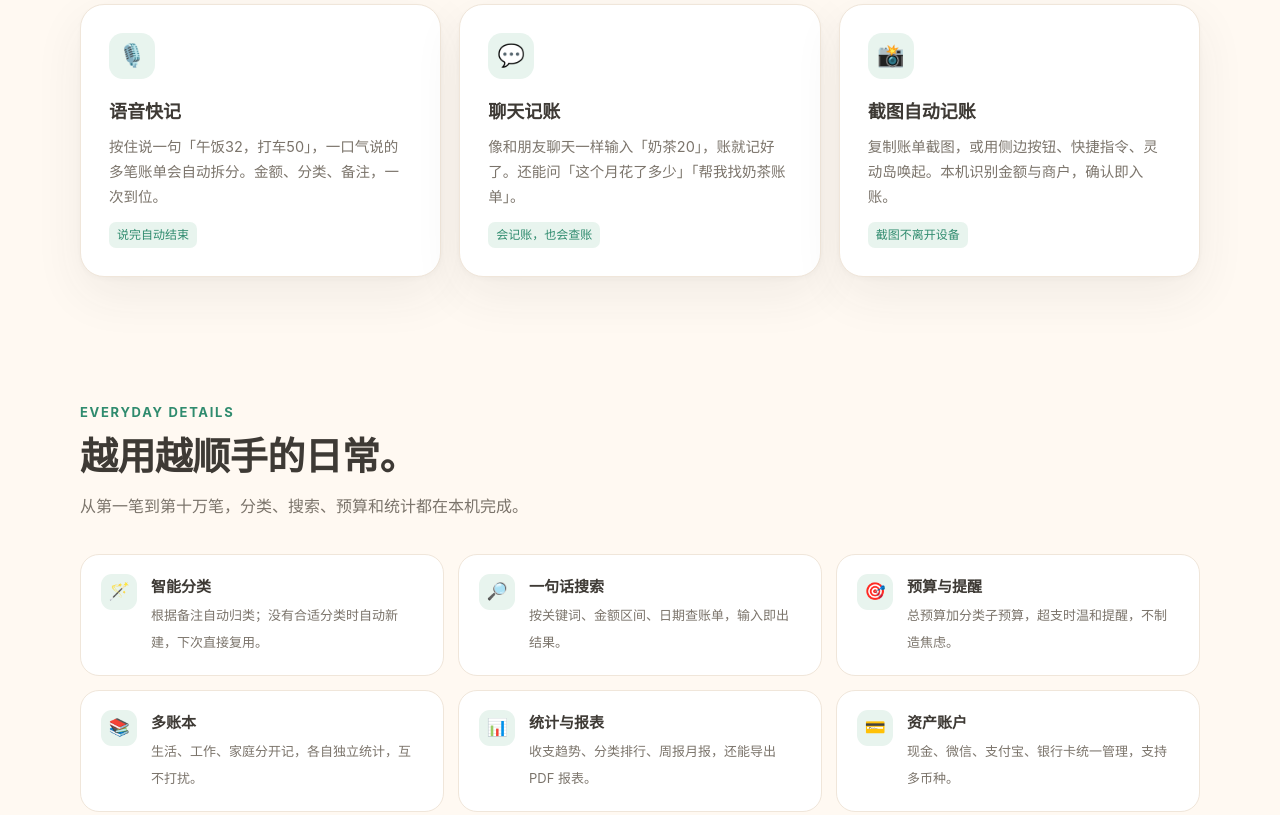
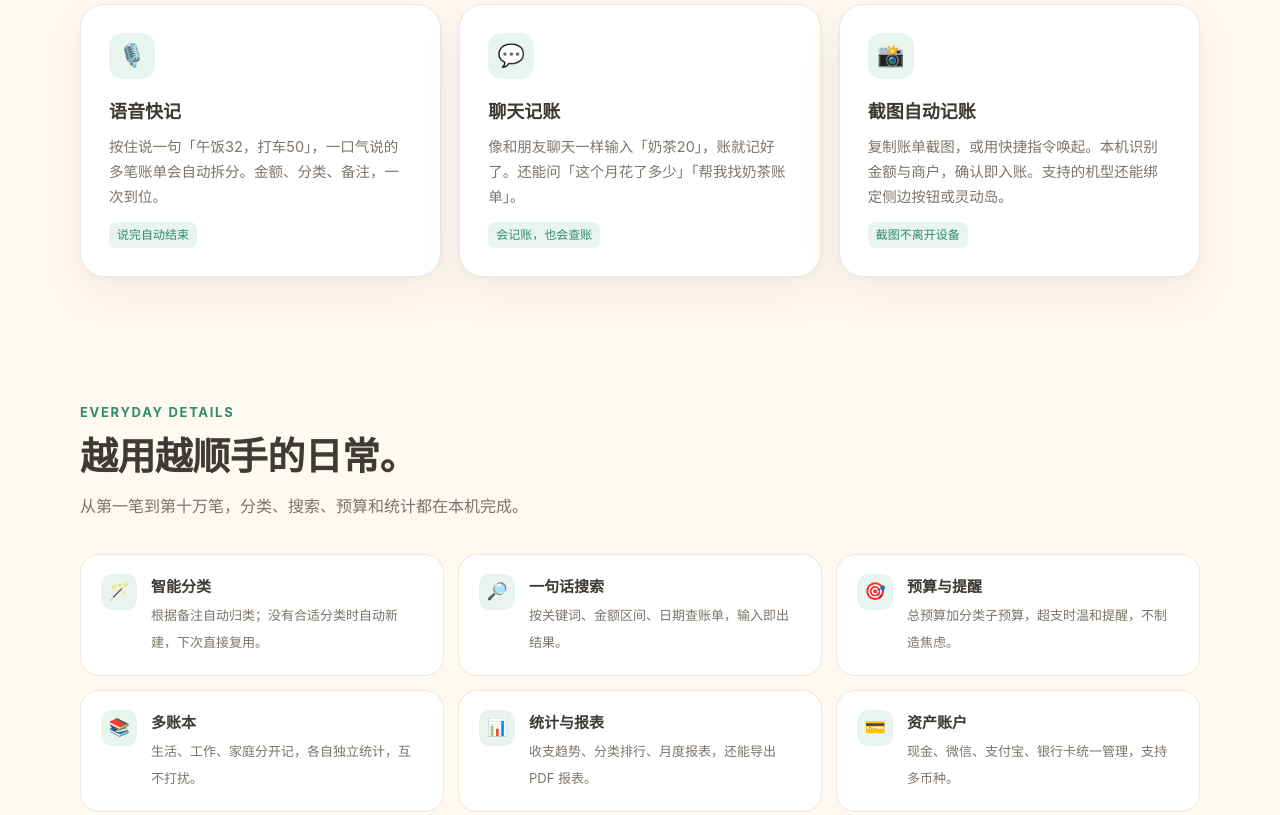
Before and after one commit to aerospaziale/qingyu-jizhang, a plain HTML site: page index.html in a window 1280 px wide. Shown: the part 880-1695 px from the top of the page. Drawn offline with Linux system fonts and the light colour scheme.

Commit message:
Clarify report and auto-record wording

```diff
--- a/index.html
+++ b/index.html
@@ -323,7 +323,7 @@
         <article class="card">
           <div class="ic">📸</div>
           <h3>截图自动记账</h3>
-          <p>复制账单截图，或用侧边按钮、快捷指令、灵动岛唤起。本机识别金额与商户，确认即入账。</p>
+          <p>复制账单截图，或用快捷指令唤起。本机识别金额与商户，确认即入账。支持的机型还能绑定侧边按钮或灵动岛。</p>
           <span class="kbd">截图不离开设备</span>
         </article>
       </div>
@@ -342,7 +342,7 @@
         <div class="mini"><span class="mi">🔎</span><div><b>一句话搜索</b><span>按关键词、金额区间、日期查账单，输入即出结果。</span></div></div>
         <div class="mini"><span class="mi">🎯</span><div><b>预算与提醒</b><span>总预算加分类子预算，超支时温和提醒，不制造焦虑。</span></div></div>
         <div class="mini"><span class="mi">📚</span><div><b>多账本</b><span>生活、工作、家庭分开记，各自独立统计，互不打扰。</span></div></div>
-        <div class="mini"><span class="mi">📊</span><div><b>统计与报表</b><span>收支趋势、分类排行、周报月报，还能导出 PDF 报表。</span></div></div>
+        <div class="mini"><span class="mi">📊</span><div><b>统计与报表</b><span>收支趋势、分类排行、月度报表，还能导出 PDF 报表。</span></div></div>
         <div class="mini"><span class="mi">💳</span><div><b>资产账户</b><span>现金、微信、支付宝、银行卡统一管理，支持多币种。</span></div></div>
       </div>
     </div>
```
